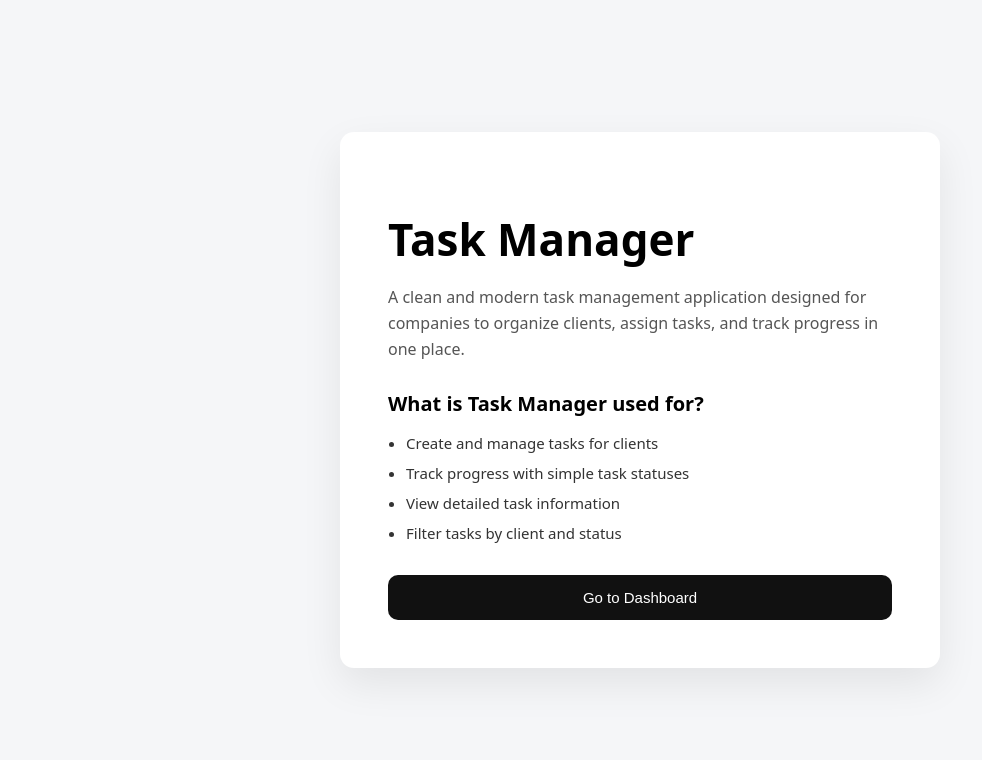
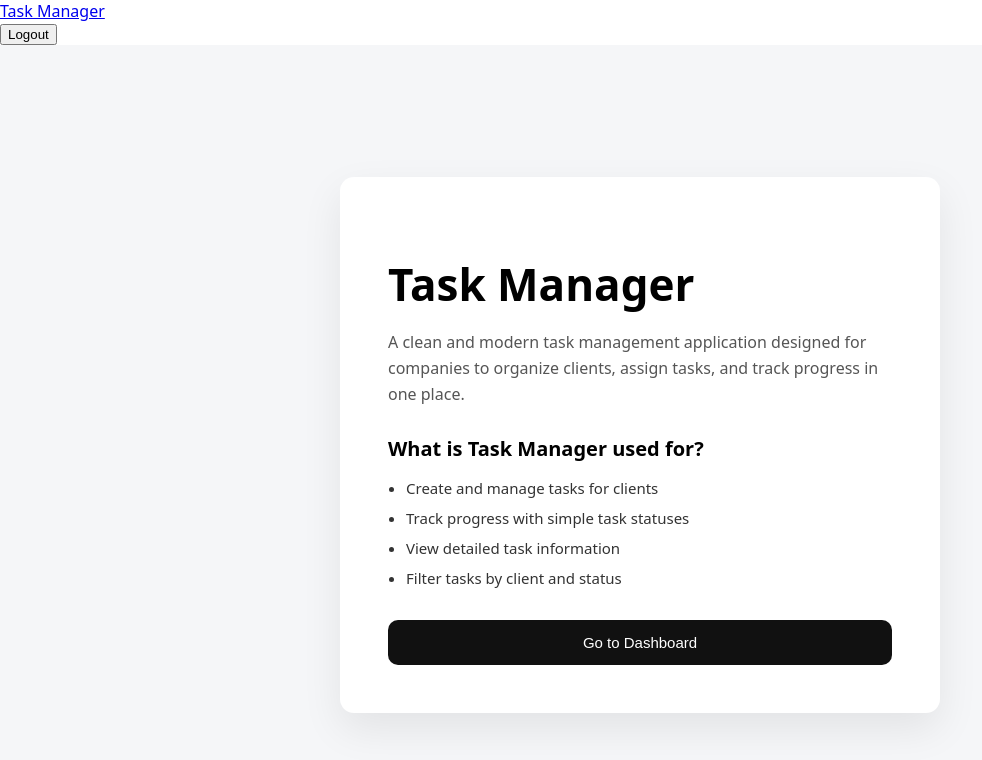
Before and after one commit to modomancs/dashboard, a Next.js app: page / in a window 1280 px wide. Shown: the top 760 px of the page, without its empty margins (0-982 px from the left). Built offline with nearby package versions, Linux system fonts and the light colour scheme; no server answers; sample sign-in values are in the browser's storage.

Commit message:
add header and fix login bug

```diff
--- /dev/null
+++ b/components/Layout/Header.js
@@ -0,0 +1,19 @@
+import { signOut, useSession } from "next-auth/react";
+import Link from "next/link";
+
+export default function Header() {
+  const { data: session } = useSession();
+  return (
+    <header>
+      <Link href="/dashboard">Task Manager</Link>
+      {session && (
+        <div>
+          <span>{session.companyName}</span>
+          <button type="button" onClick={() => signOut({ callbackUrl: "/" })}>
+            Logout
+          </button>
+        </div>
+      )}
+    </header>
+  );
+}
--- a/pages/_app.js
+++ b/pages/_app.js
@@ -1,6 +1,7 @@
 import { SWRConfig } from "swr";
 import GlobalStyle from "../styles";
 import { SessionProvider } from "next-auth/react";
+import Header from "@/components/Layout/Header";
 
 const fetcher = (url) => fetch(url).then((response) => response.json());
 
@@ -12,6 +13,7 @@ export default function App({
     <SessionProvider>
       <SWRConfig value={{ fetcher }}>
         <GlobalStyle />
+        <Header />
         <Component {...pageProps} />
       </SWRConfig>
     </SessionProvider>
--- a/pages/dashboard.js
+++ b/pages/dashboard.js
@@ -15,12 +15,12 @@ export default function DashboardPage() {
     data: tasks,
     error: tasksError,
     isLoading: tasksLoading,
-  } = useSWR("/api/tasks");
+  } = useSWR(session ? "/api/tasks" : null);
   const {
     data: clients,
     error: clientsError,
     isLoading: clientsLoading,
-  } = useSWR("/api/clients");
+  } = useSWR(session ? "/api/clients" : null);
 
   useEffect(() => {
     if (status === "unauthenticated") {
```
